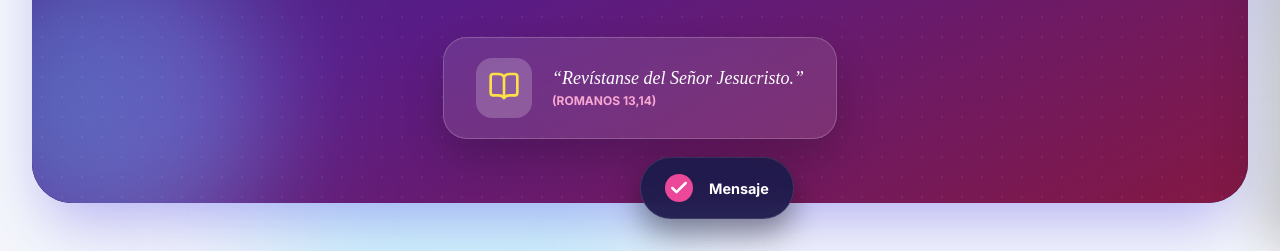
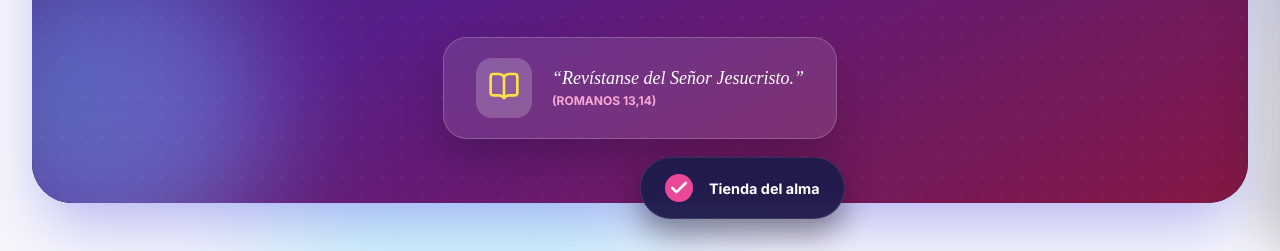
Before and after one commit to pastoralybienestar/Tienda-del-alma, a plain HTML site: page index.html in a window 1280 px wide. Shown: the part 549-800 px from the top of the page. Drawn offline with nearby package versions, Linux system fonts and the light colour scheme.

Commit message:
Update index.html

```diff
--- a/index.html
+++ b/index.html
@@ -506,7 +506,7 @@
             <div class="toast-icon">
                 <i data-lucide="check" style="width: 1.25rem; height: 1.25rem; stroke-width: 3;"></i>
             </div>
-            <span id="toast-message">Mensaje</span>
+            <span id="toast-message">Tienda del alma</span>
         </div>
     </div>
 
```
